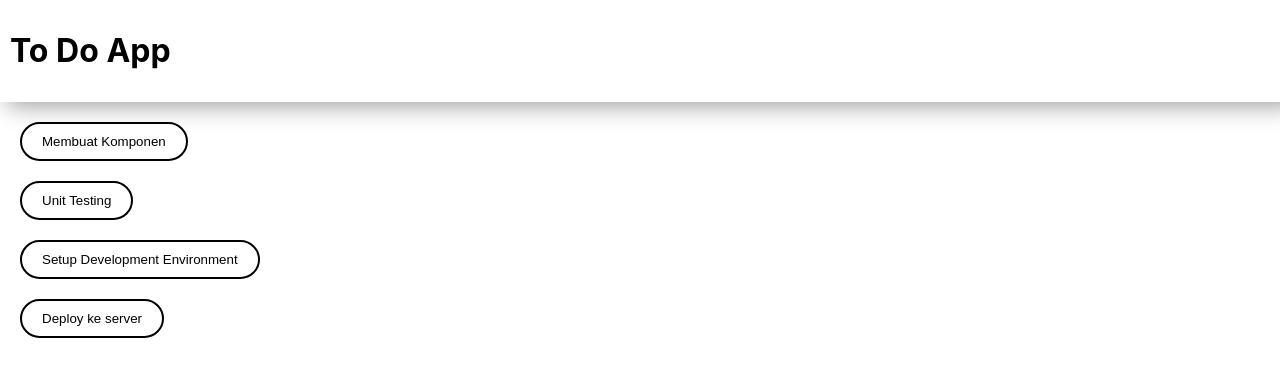
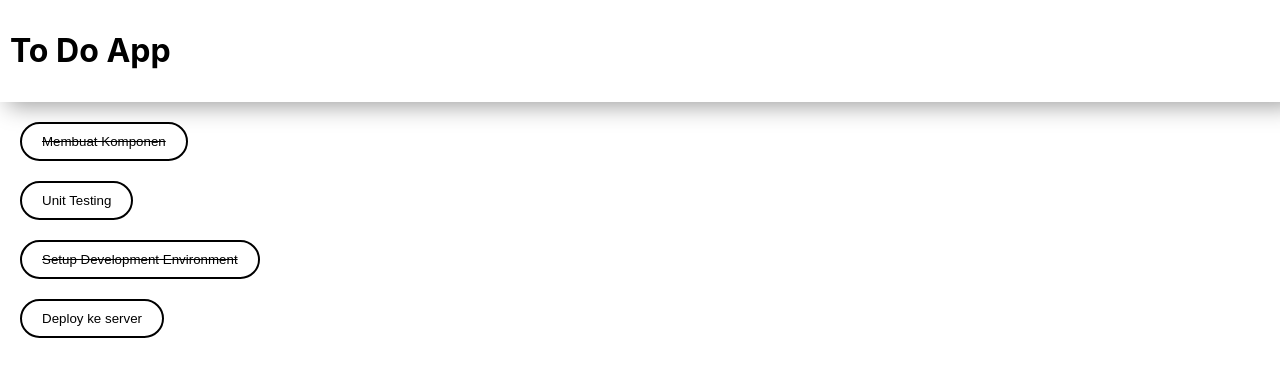
Before and after one commit to Ghynmo/kampus_merdeka, a React (Create React App) app: page / in a window 1280 px wide. Shown: the top 376 px of the page. Built offline with nearby package versions, Linux system fonts and the light colour scheme.

Commit message:
Fixing bug

```diff
--- a/src/Pages/Todo/components/Items.jsx
+++ b/src/Pages/Todo/components/Items.jsx
@@ -2,20 +2,13 @@ import React from 'react'
 import styles from './Items.module.css'
 
 export default function Items({task}) {
-
-    const taskDone = (isCompleted) =>{
-        if (isCompleted){
-            console.log("Undone")
-        } else{
-            console.log("Done")
-        }
-    }
-
     return (
-        <button className={styles.capsule} onClick={() => {
-            taskDone(task.completed)
-        }}>
-            {task.title}
+        <button className={styles.capsule}>
+            {task.completed ? (
+                <p className={styles.textDone}>{task.title}</p>
+            ) : (
+                <p className={styles.textUndone}>{task.title}</p>
+            )}
         </button>
     )
 }
--- a/src/Pages/Todo/components/Items.module.css
+++ b/src/Pages/Todo/components/Items.module.css
@@ -9,3 +9,13 @@
     display: block;
     text-align: center;
 }
+
+.textDone{
+    margin: 0;
+    text-decoration: line-through;
+}
+
+.textUndone{
+    margin: 0;
+    text-decoration: none;
+}
```
